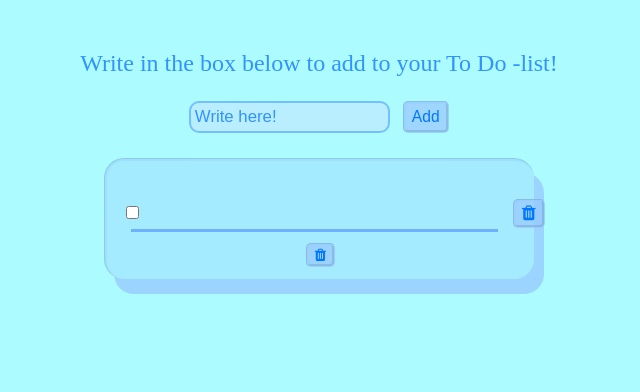
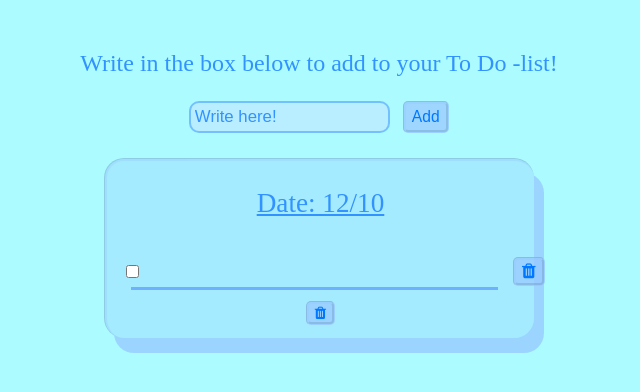
Before and after one commit to SiljaOwO/Todolist, a plain HTML site: page index.html in a window 1280 px wide. Shown: the part 148-540 px from the top of the page, without its empty margins (321-961 px from the left). Drawn offline with Linux system fonts and the light colour scheme; files that its build step writes are made by us from their sources.

Commit message:
Update index.html

```diff
--- a/index.html
+++ b/index.html
@@ -4,10 +4,10 @@
         <meta charset="utf-8" />
         <title>To Do -list</title>
 
-        <link rel="stylesheet" href="stylesheet.css">
+        <link rel="stylesheet" href="css/stylesheet.css">
         <link rel="stylesheet" href="https://cdnjs.cloudflare.com/ajax/libs/font-awesome/4.7.0/css/font-awesome.min.css">
 
-        <script type="text/javascript" src="script.js"></script>
+        <script type="text/javascript" src="code/script.js"></script>
     </head>
     <body onload="thisDate();">
         <h1>TO DO -LIST</h1>
```
